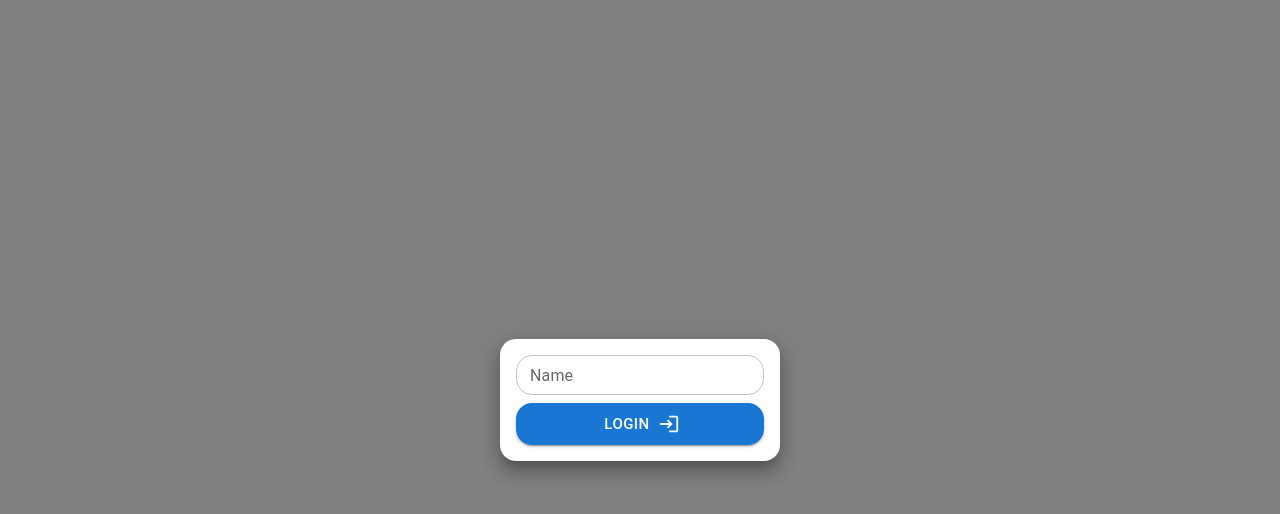
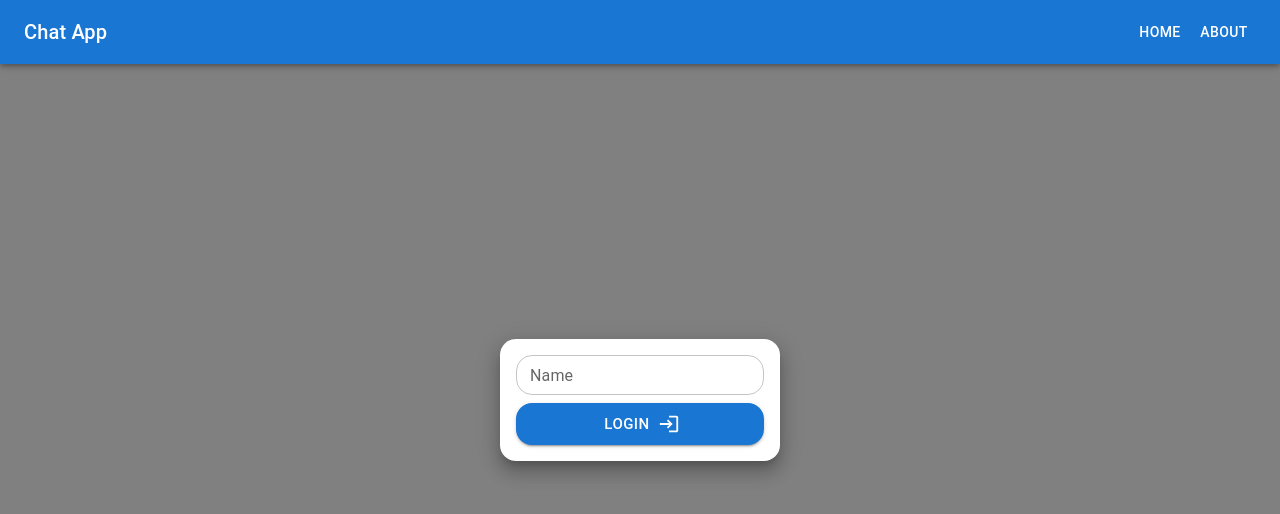
Before and after one commit to Katarina9526/Chat-app, a React (Vite) app: page / in a window 1280 px wide. Shown: the top 514 px of the page. Built offline with nearby package versions, Linux system fonts and the light colour scheme.

Commit message:
Routing completed, Navbar and drawer added

```diff
--- a/src/App.tsx
+++ b/src/App.tsx
@@ -1,18 +1,14 @@
 import { createBrowserRouter, RouterProvider } from 'react-router-dom';
-import Home from './pages/home';
-import About from './pages/about';
+import { routes } from './consts/routes';
 
 function App() {
-	const router = createBrowserRouter([
-		{
-			path: '/',
-			element: <Home />,
-		},
-		{
-			path: '/about',
-			element: <About />,
-		},
-	]);
+	const router = createBrowserRouter(
+		routes.map((item) => ({
+			key: item.path,
+			path: item.path,
+			element: item.component,
+		}))
+	);
 
 	return <RouterProvider router={router} />;
 }
--- a/src/components/chat.tsx
+++ b/src/components/chat.tsx
@@ -1,5 +1,5 @@
 import { FormEvent } from 'react';
-import { Box, Button, TextField, Paper, Chip, Typography, css } from '@mui/material';
+import { Box, Button, TextField, Paper, Chip, Typography } from '@mui/material';
 import SendIcon from '@mui/icons-material/Send';
 import { ChatFormElements } from '../types/formElements';
 import useScaledrone from '../hooks/useScaledrone';
@@ -41,7 +41,11 @@ const Chat = ({ userName, userColor }: Props) => {
 						<Typography component="span" fontSize="0.75rem" color="grey" ml="2px">{`${
 							message.member.clientData.name
 						}${message.clientId === currentClientId ? ' (me)' : ''}`}</Typography>
-						<Chip label={message.data} variant="filled" css={chipStyles(message.member.clientData.color)} />
+						<Chip
+							label={message.data}
+							variant="filled"
+							sx={{ backgroundColor: message.member.clientData.color }}
+						/>
 					</Box>
 				))}
 			</Box>
@@ -63,8 +67,3 @@ const Chat = ({ userName, userColor }: Props) => {
 };
 
 export default Chat;
-
-const chipStyles = (color: string) =>
-	css({
-		backgroundColor: color,
-	});
--- /dev/null
+++ b/src/components/navbar.tsx
@@ -0,0 +1,63 @@
+import { useState } from 'react';
+import { AppBar, Toolbar, IconButton, Typography, Box, Button, Drawer } from '@mui/material';
+import MenuIcon from '@mui/icons-material/Menu';
+import NavbarDrawer from './navbarDrawer';
+import { Link } from 'react-router-dom';
+import { APP_NAME } from '../consts/general';
+import { routes } from '../consts/routes';
+
+const drawerWidth = 240;
+
+const Navbar = () => {
+	const [mobileOpen, setMobileOpen] = useState(false);
+
+	const handleDrawerToggle = () => {
+		setMobileOpen((prevState) => !prevState);
+	};
+
+	return (
+		<Box sx={{ display: 'flex' }}>
+			<AppBar component="nav">
+				<Toolbar>
+					<IconButton
+						color="inherit"
+						aria-label="open drawer"
+						edge="start"
+						onClick={handleDrawerToggle}
+						sx={{ mr: 2, display: { sm: 'none' } }}>
+						<MenuIcon />
+					</IconButton>
+					<Typography variant="h6" component="h1" flexGrow={1} display={['none', 'block']}>
+						{APP_NAME}
+					</Typography>
+					<Box display={['none', 'block']}>
+						{routes.map((item) => (
+							//@ts-ignore
+							<Button
+								key={item.path}
+								LinkComponent={Link}
+								to={item.path}
+								color="primary"
+								sx={{ color: '#fff' }}>
+								{item.name}
+							</Button>
+						))}
+					</Box>
+				</Toolbar>
+			</AppBar>
+			<Box component="nav">
+				<Drawer
+					open={mobileOpen}
+					onClose={handleDrawerToggle}
+					sx={{
+						display: { xs: 'block', sm: 'none' },
+						'& .MuiDrawer-paper': { boxSizing: 'border-box', width: drawerWidth },
+					}}>
+					<NavbarDrawer handleDrawerToggle={handleDrawerToggle} />
+				</Drawer>
+			</Box>
+		</Box>
+	);
+};
+
+export default Navbar;
--- /dev/null
+++ b/src/components/navbarDrawer.tsx
@@ -0,0 +1,29 @@
+import { Typography, Box, Divider, List, ListItem, ListItemButton, ListItemText } from '@mui/material';
+import { APP_NAME } from '../consts/general';
+import { routes } from '../consts/routes';
+import { Link } from 'react-router-dom';
+
+interface Props {
+	handleDrawerToggle: () => void;
+}
+
+const NavbarDrawer = ({ handleDrawerToggle }: Props) => (
+	<Box onClick={handleDrawerToggle} sx={{ textAlign: 'center' }}>
+		<Typography variant="h6" sx={{ my: 2 }}>
+			{APP_NAME}
+		</Typography>
+		<Divider />
+		<List>
+			{routes.map((item) => (
+				<ListItem key={item.path} disablePadding>
+					{/* @ts-ignore */}
+					<ListItemButton LinkComponent={Link} to={item.path} sx={{ textAlign: 'center' }}>
+						<ListItemText primary={item.name} />
+					</ListItemButton>
+				</ListItem>
+			))}
+		</List>
+	</Box>
+);
+
+export default NavbarDrawer;
--- /dev/null
+++ b/src/consts/general.ts
@@ -0,0 +1 @@
+export const APP_NAME = 'Chat App';
--- /dev/null
+++ b/src/consts/routes.tsx
@@ -0,0 +1,30 @@
+import Home from '../pages/home';
+import About from '../pages/about';
+import DefaultLayout from '../layouts/defaultLayout';
+
+interface Routes {
+	path: string;
+	name: string;
+	component: JSX.Element;
+}
+
+export const routes: Routes[] = [
+	{
+		path: '/',
+		name: 'Home',
+		component: (
+			<DefaultLayout>
+				<Home />
+			</DefaultLayout>
+		),
+	},
+	{
+		path: '/about',
+		name: 'About',
+		component: (
+			<DefaultLayout>
+				<About />
+			</DefaultLayout>
+		),
+	},
+];
--- /dev/null
+++ b/src/layouts/defaultLayout.tsx
@@ -0,0 +1,15 @@
+import { ReactNode } from 'react';
+import Navbar from '../components/navbar';
+
+interface Props {
+	children?: ReactNode;
+}
+
+const DefaultLayout = ({ children }: Props) => (
+	<>
+		<Navbar />
+		{children}
+	</>
+);
+
+export default DefaultLayout;
```
